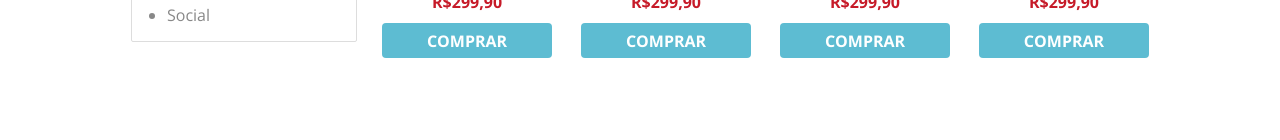
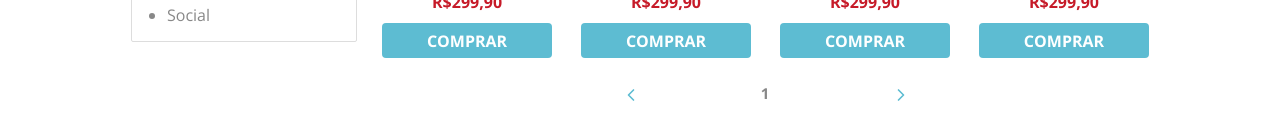
Before and after one commit to ChristySchott/desafio, a React (Create React App) app in the folder web/: page / in a window 1280 px wide. Shown: the part 612-752 px from the top of the page. Built offline with nearby package versions, Linux system fonts and the light colour scheme.

Commit message:
feat: create paginator

```diff
--- /dev/null
+++ b/web/src/components/Paginator/index.tsx
@@ -0,0 +1,25 @@
+import React from 'react';
+
+import { FiChevronLeft, FiChevronRight } from 'react-icons/fi';
+
+import { Wrapper, Switch, Page, PaginatorLink } from './styles';
+
+const Paginator: React.FC = () => {
+  return (
+    <>
+      <Wrapper>
+        <PaginatorLink>
+          <FiChevronLeft size={20} color="#5dbcd2" />
+        </PaginatorLink>
+        <Switch>
+          <Page>1</Page>
+        </Switch>
+        <PaginatorLink>
+          <FiChevronRight size={20} color="#5dbcd2" />
+        </PaginatorLink>
+      </Wrapper>
+    </>
+  );
+};
+
+export default Paginator;
--- /dev/null
+++ b/web/src/components/Paginator/styles.ts
@@ -0,0 +1,38 @@
+import styled from 'styled-components';
+
+export const Wrapper = styled.section`
+  align-items: center;
+  display: flex;
+  padding: 1.5rem 3rem;
+  justify-content: space-between;
+  max-width: 350px;
+  margin: 12px auto;
+
+  a {
+    text-decoration: none;
+    transition: color 0.5s;
+    height: 20px;
+  }
+`;
+
+export const Switch = styled.ul`
+  display: flex;
+  align-items: center;
+  justify-content: space-around;
+  flex: 3;
+  height: 100%;
+`;
+
+export const Page = styled.a`
+  font-size: 1.5rem;
+  line-height: 16px;
+  font-weight: 600;
+  letter-spacing: 0.914285px;
+  cursor: pointer;
+
+  &:hover {
+    color: #c61a28;
+  }
+`;
+
+export const PaginatorLink = styled.a``;
--- a/web/src/components/Products/index.tsx
+++ b/web/src/components/Products/index.tsx
@@ -7,6 +7,7 @@ import Product from './Product';
 
 import shirt from '../../assets/products/shirt-1.jpg';
 import Select from '../Select';
+import Paginator from '../Paginator';
 
 interface OptionTypes {
   value: string;
@@ -66,6 +67,8 @@ const Products: React.FC = () => {
           price="R$299,90"
         />
       </Items>
+
+      <Paginator />
     </Container>
   );
 };
```
